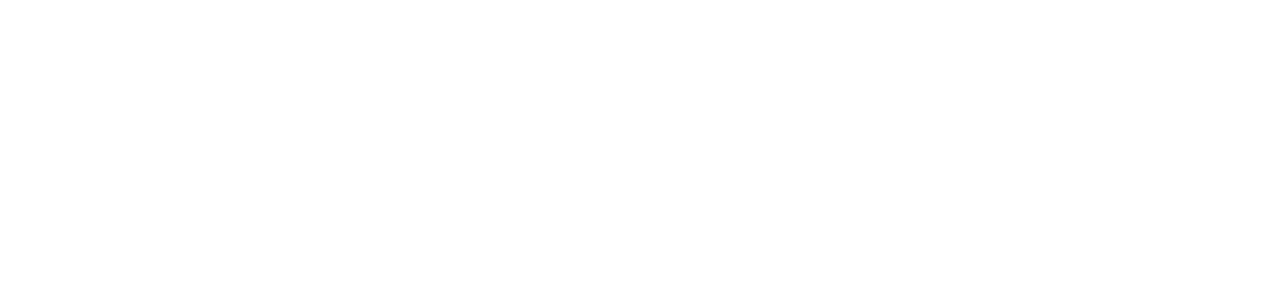
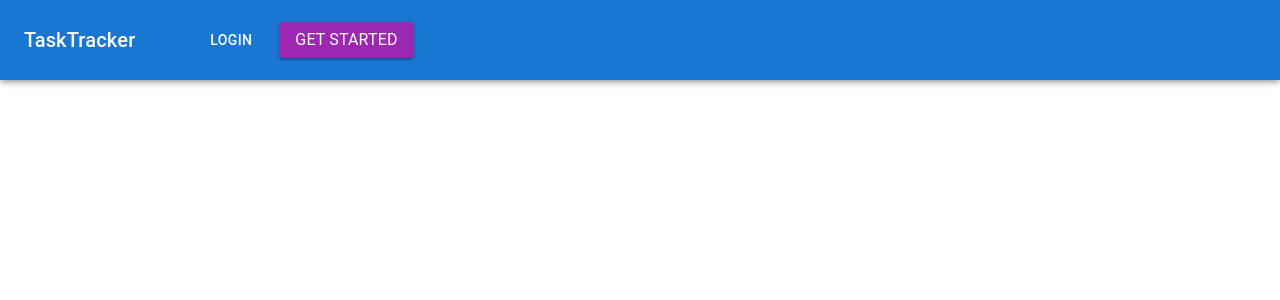
Before and after one commit to nathansungu/tasky-project2, a React (Vite) app in the folder frontend/: page /group/1 in a window 1280 px wide. Before the commit this address had no page. Shown: the top 300 px of the page. Built offline with nearby package versions, Linux system fonts and the light colour scheme.

Commit message:
add task and group routes

```diff
--- a/frontend/src/routes/routes.tsx
+++ b/frontend/src/routes/routes.tsx
@@ -3,6 +3,10 @@ import LandingPage from "../pages/landingPage"
 import HandleLogin from "../pages/loginPage"
 import Register from "../pages/registrationPage"
 import DashboardPage from "../pages/dashBoard"
+import HandleTasks from "../pages/tasks"
+import CreateTaskPage from "../pages/createTaskPage"
+import GroupPage from "../pages/groupPage"
+import GroupsPage from "../pages/groupsPage"
 const HandleRouting= ()=>{
     return(
         <Routes>
@@ -10,7 +14,10 @@ const HandleRouting= ()=>{
         <Route path="/login" element={<HandleLogin/>}/>
         <Route path="/register" element={<Register/>}/>
         <Route path="/dashboard" element={<DashboardPage/>}/>
-
+        <Route path="/tasks" element= {<HandleTasks/>}/>
+        <Route path="/create-task/:id?" element={<CreateTaskPage/>}/>
+        <Route path="/groups" element={<GroupsPage/>}/>
+        <Route path="/group/:id" element={<GroupPage/>}/>
 
     </Routes>
     )
```
